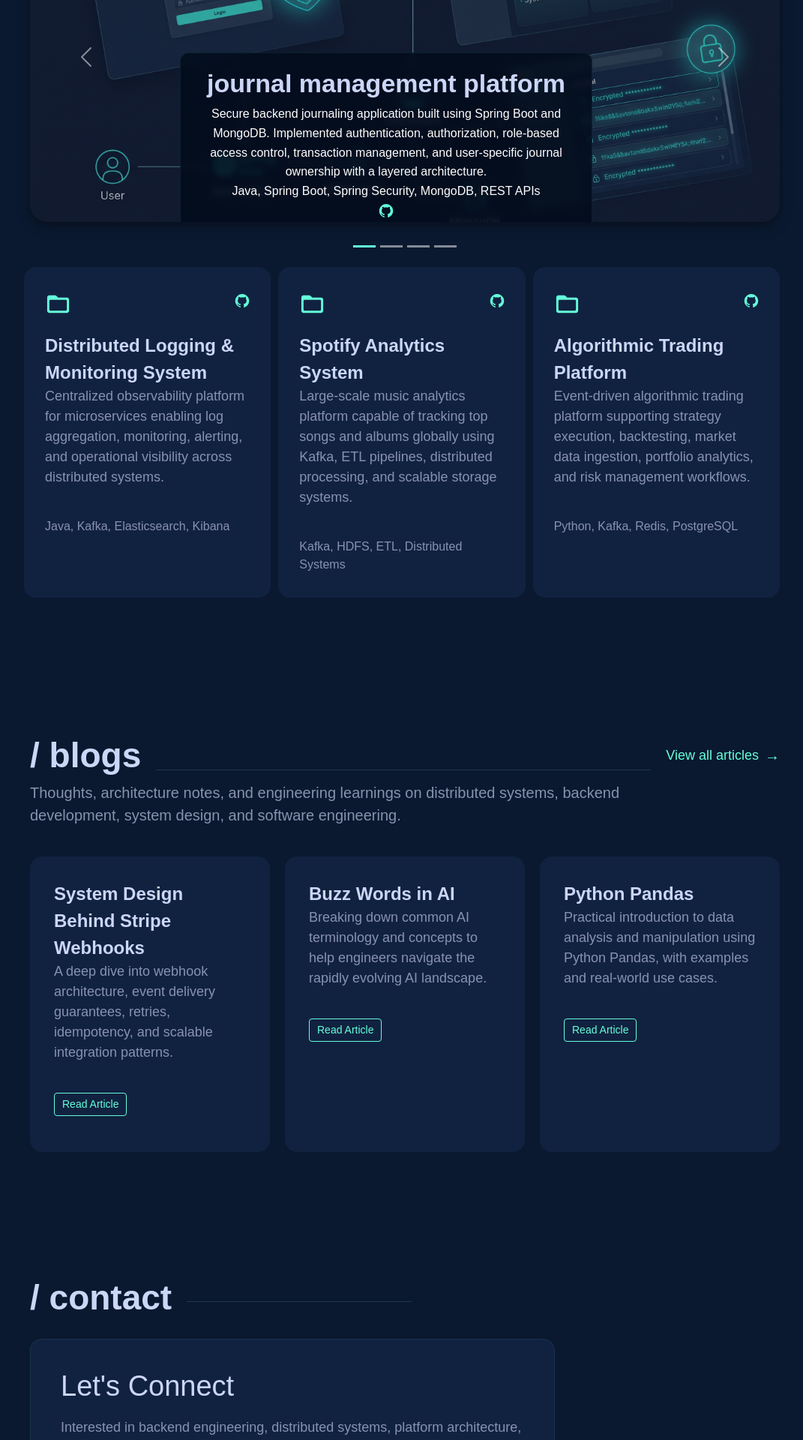
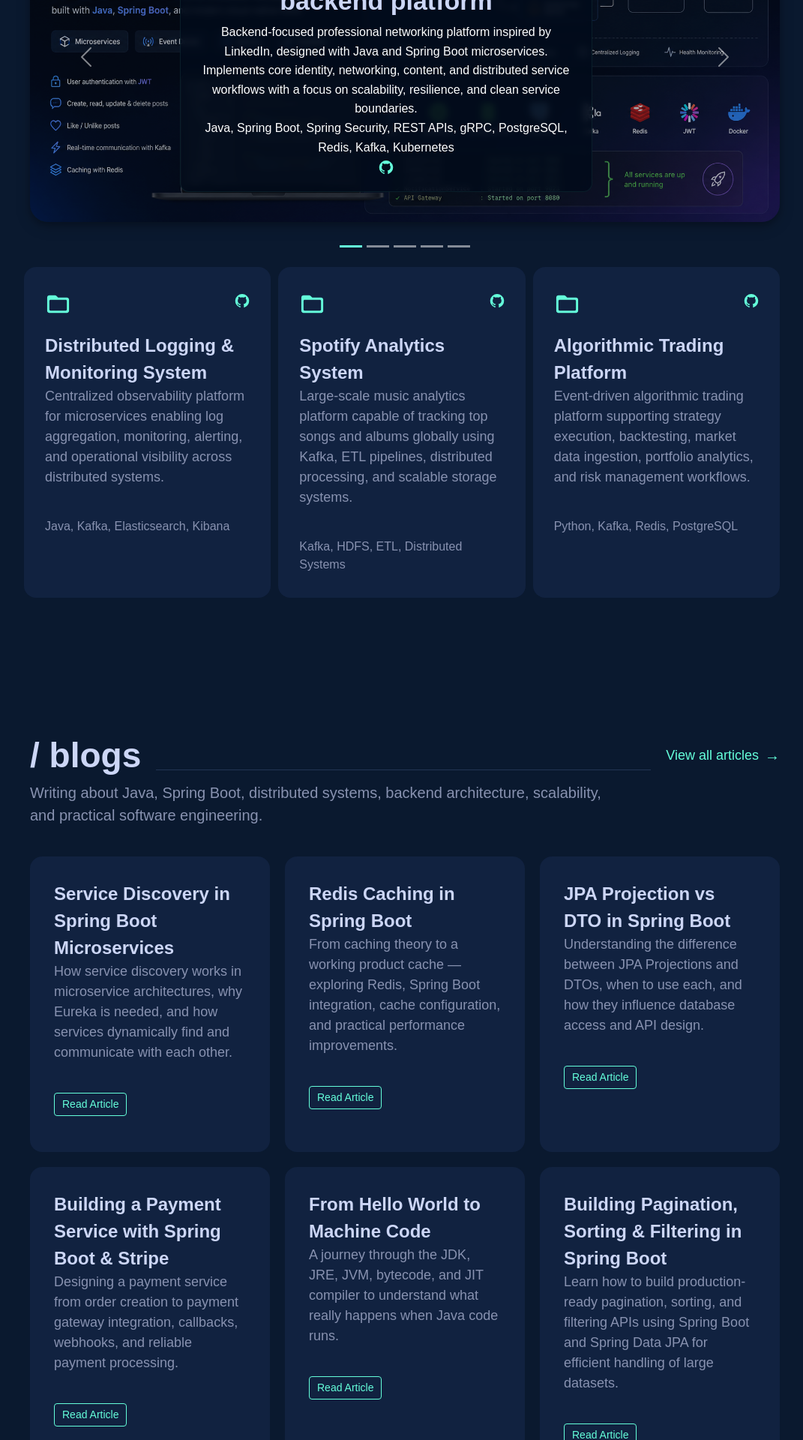
Before and after one commit to swarup-infy/My-Portfolio, a React (Vite) app: page / in a window 1280 px wide. Shown: the part 3220-5140 px from the top of the page at 75% size, without its empty margins (100-1171 px from the left). Built offline with nearby package versions, Linux system fonts and the light colour scheme; a web font is replaced by a local one.

Commit message:
Update portfolio projects, blogs and resume

```diff
--- a/src/components/Blogs.jsx
+++ b/src/components/Blogs.jsx
@@ -3,32 +3,46 @@
 import FadeInSection from "./FadeInSection";
 
 const Blogs = () => {
-
   const blogs = [
     {
-    title: "System Design Behind Stripe Webhooks",
-    desc: "A deep dive into webhook architecture, event delivery guarantees, retries, idempotency, and scalable integration patterns.",
-    link: "https://www.linkedin.com/pulse/system-design-behind-stripe-webhooks-step-ashim-roy-1aoqe/",
+      title: "Service Discovery in Spring Boot Microservices",
+      desc: "How service discovery works in microservice architectures, why Eureka is needed, and how services dynamically find and communicate with each other.",
+      link: "https://medium.com/@ashim.roy120388/service-discovery-in-spring-boot-microservices-how-eureka-works-why-we-need-it-and-how-to-156feba7cf06",
     },
     {
-    title: "Buzz Words in AI",
-    desc: "Breaking down common AI terminology and concepts to help engineers navigate the rapidly evolving AI landscape.",
-    link: "https://www.linkedin.com/pulse/buzz-words-air-ashim-roy/",
+      title: "Redis Caching in Spring Boot",
+      desc: "From caching theory to a working product cache — exploring Redis, Spring Boot integration, cache configuration, and practical performance improvements.",
+      link: "https://medium.com/@ashim.roy120388/redis-caching-in-spring-boot-from-theory-to-a-working-product-cache-4662122aa7c3",
     },
     {
-    title: "Python Pandas",
-    desc: "Practical introduction to data analysis and manipulation using Python Pandas, with examples and real-world use cases.",
-    link: "https://www.linkedin.com/pulse/pythonpandas-ashim-roy/",
+      title: "JPA Projection vs DTO in Spring Boot",
+      desc: "Understanding the difference between JPA Projections and DTOs, when to use each, and how they influence database access and API design.",
+      link: "https://medium.com/@ashim.roy120388/jpa-projection-vs-dto-in-spring-boot-whats-the-difference-and-when-should-you-use-each-3c8043e8b813",
+    },
+    {
+      title: "Building a Payment Service with Spring Boot & Stripe",
+      desc: "Designing a payment service from order creation to payment gateway integration, callbacks, webhooks, and reliable payment processing.",
+      link: "https://medium.com/@ashim.roy120388/building-a-payment-service-with-spring-boot-stripe-from-order-creation-to-webhooks-and-69656ff24fe7",
+    },
+    {
+      title: "From Hello World to Machine Code",
+      desc: "A journey through the JDK, JRE, JVM, bytecode, and JIT compiler to understand what really happens when Java code runs.",
+      link: "https://medium.com/@ashim.roy120388/from-hello-world-to-machine-code-understanding-jdk-jre-jvm-bytecode-jit-the-complete-java-01f33bbfa117",
+    },
+    {
+      title: "Building Pagination, Sorting & Filtering in Spring Boot",
+      desc: "Learn how to build production-ready pagination, sorting, and filtering APIs using Spring Boot and Spring Data JPA for efficient handling of large datasets.",
+      link: "YOUR_MEDIUM_ARTICLE_URL",
     },
   ];
-
 
   return (
     <div id="blogs">
       <div className="section-header">
         <span className="section-title">/ blogs</span>
+
         <a
-          href="https://www.linkedin.com/in/ashim-roy/recent-activity/articles/"
+          href="https://medium.com/@ashim.roy120388"
           target="_blank"
           rel="noopener noreferrer"
           className="explore-link"
@@ -36,20 +50,21 @@
           View all articles
         </a>
       </div>
+
       <FadeInSection delay="200ms">
         <div className="blogs-description">
-          Thoughts, architecture notes, and engineering learnings on distributed systems, backend development, system design, and software engineering.
+          Writing about Java, Spring Boot, distributed systems, backend
+          architecture, scalability, and practical software engineering.
         </div>
       </FadeInSection>
+
       <div className="blogs-grid">
         {blogs.map((blog, i) => (
-            <FadeInSection key={i} delay={(i + 1) * 100 + "ms"}>
+          <FadeInSection key={i} delay={`${(i + 1) * 100}ms`}>
             <div className="blogs-card">
               <div className="card-title">{blog.title}</div>
 
-              <div className="card-desc">
-                {blog.desc}
-              </div>
+              <div className="card-desc">{blog.desc}</div>
 
               <a
                 href={blog.link}
--- a/src/components/Projects.jsx
+++ b/src/components/Projects.jsx
@@ -6,21 +6,21 @@
 import ExternalLinks from "./ExternalLinks";
 
 const spotlightProjects = {
-  "Journal Management Platform": {
-    title: "journal management platform",
-    desc: "Secure backend journaling application built using Spring Boot and MongoDB. Implemented authentication, authorization, role-based access control, transaction management, and user-specific journal ownership with a layered architecture.",
-    techStack:
-      "Java, Spring Boot, Spring Security, MongoDB, REST APIs",
-    link: "https://github.com/ashim-roy/JournalApp",
-    image: "/assets/journalApp.png",
-  },
+    "LinkedIn Clone": {
+      title: "linkedin clone — distributed backend platform",
+      desc: "Backend-focused professional networking platform inspired by LinkedIn, designed with Java and Spring Boot microservices. Implements core identity, networking, content, and distributed service workflows with a focus on scalability, resilience, and clean service boundaries.",
+      techStack:
+        "Java, Spring Boot, Spring Security, REST APIs, gRPC, PostgreSQL, Redis, Kafka, Kubernetes",
+      link: "https://github.com/ashim-roy/linkedin-clone-backend",
+      image: "/assets/linkedin-clone.png",
+    },
 
-  "E-Commerce Platform": {
+    "E-Commerce Platform": {
     title: "microservices architecture",
     desc: "Production-style e-commerce application implementing user authentication, product catalogs, shopping carts, order management, and RESTful APIs. Designed using scalable backend architecture with caching, database integration, and real-world deployment practices.",
     techStack:
       "Java, Spring Boot, MySQL, Redis, REST APIs",
-    link: "https://github.com/ashim-roy/ProductServiceSpring",
+    link: "https://github.com/ashim-roy/Ecommerce-engine",
     image: "/assets/E-Commerce.png",
   },
 
@@ -31,6 +31,15 @@
       "Java, Spring Boot, Kafka, Elasticsearch, Kibana, OpenTelemetry",
     link: "https://github.com/ashim-roy/Distributed-Logging-Monitoring-Platform",
     image: "/assets/Logging-Monitoring.png",
+  },
+
+  "Journal Management Platform": {
+    title: "journal management platform",
+    desc: "Secure backend journaling application built using Spring Boot and MongoDB. Implemented authentication, authorization, role-based access control, transaction management, and user-specific journal ownership with a layered architecture.",
+    techStack:
+      "Java, Spring Boot, Spring Security, MongoDB, REST APIs",
+    link: "https://github.com/ashim-roy/JournalApp",
+    image: "/assets/journalApp.png",
   },
 
   "Quarkus Clean Architecture API": {
```
Also changed, not shown: public/assets/linkedin-clone.png (added), 1 other file (tests, documents, lock files or other folders). Lines whose indentation alone changed are shown as unchanged.
